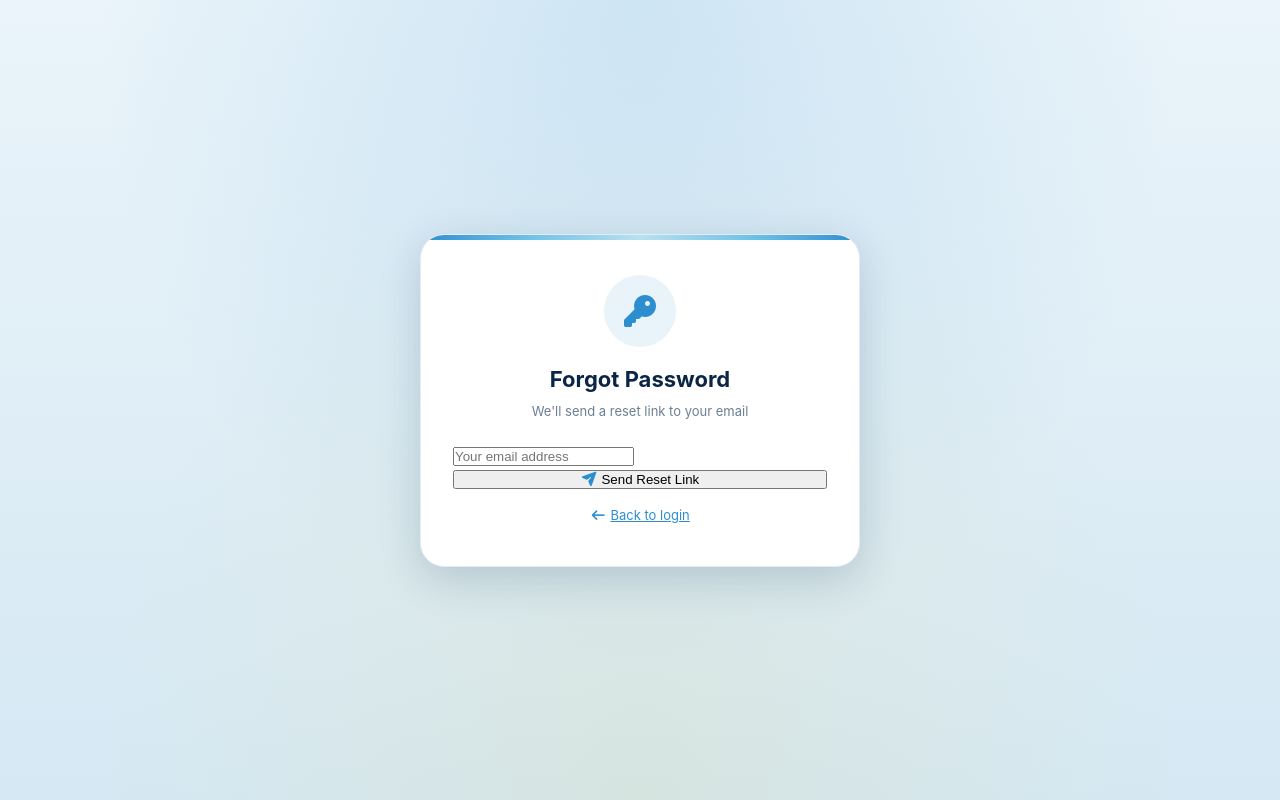
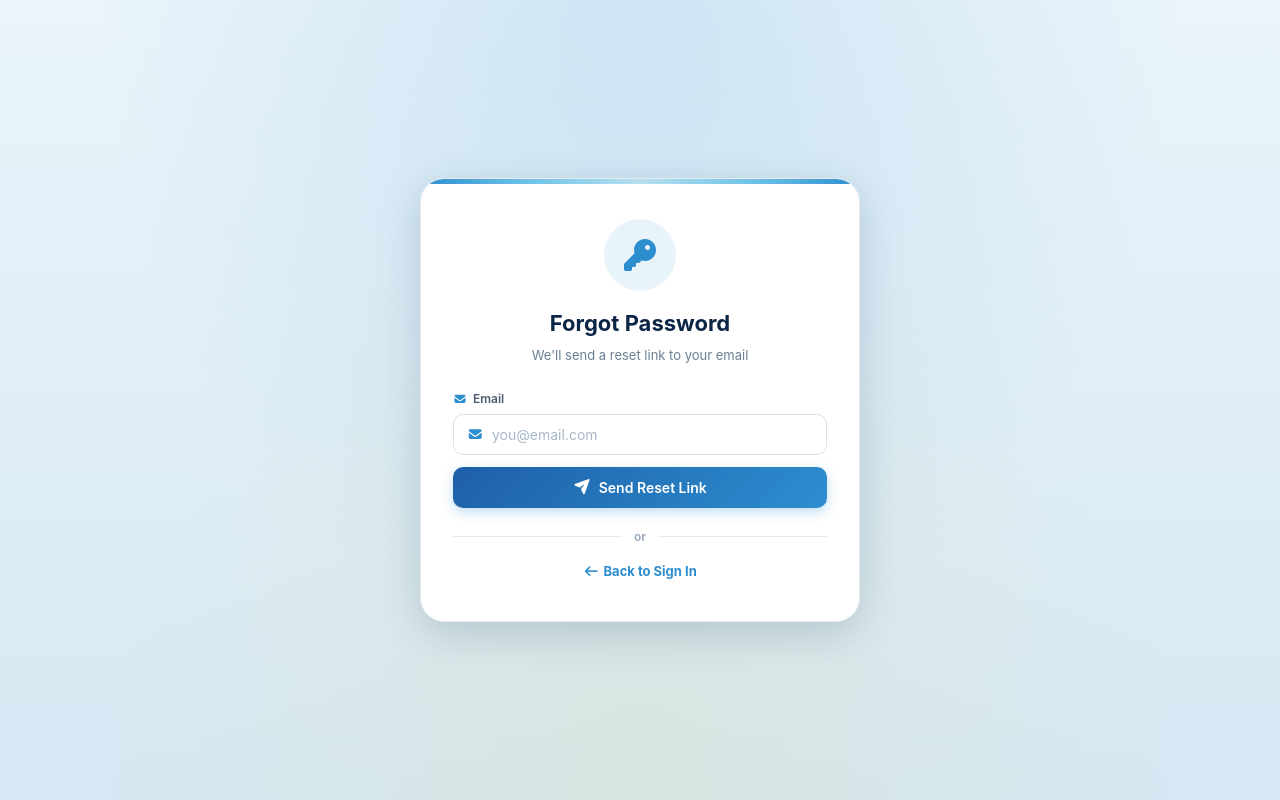
Before and after one commit to elesaldytarrayo-ai/Smart-Beach-Resort, a React (Vite) app in the folder sbr/: page /forgot in a window 1280 px wide. Built offline with nearby package versions, Linux system fonts and the light colour scheme; no server answers.

Commit message:
changes on forgotpassword file

```diff
--- a/sbr/src/app/ForgotPassword.jsx
+++ b/sbr/src/app/ForgotPassword.jsx
@@ -1,40 +1,32 @@
-/* ============================================================
-   src/app/ForgotPassword.jsx
-   Handles the password reset request flow.
-   Uses AppLayout with the navigation bar hidden for a focused UX.
-   ============================================================ */
-
 import { useState } from 'react';
 import { Link } from 'react-router-dom';
 import { supabase } from '../supabase.js';
 import AppLayout from './AppLayout.jsx';
 
-// ForgotPassword Component
-// Renders a form where users can enter their email to receive a password reset link.
 export default function ForgotPassword() {
   const [email, setEmail] = useState('');
   const [message, setMessage] = useState('');
   const [error, setError] = useState('');
   const [loading, setLoading] = useState(false);
 
-  // Handles the form submission to request a password reset link.
   async function handleReset(e) {
     e.preventDefault();
 
-    // Reset previous states
     setError('');
     setMessage('');
     setLoading(true);
 
     try {
-      const { error: resetError } = await supabase.auth.resetPasswordForEmail(email.trim(), {
-        redirectTo: `${window.location.origin}/login`
-      });
+      const { error: resetError } = await supabase.auth.resetPasswordForEmail(
+        email.trim(),
+        {
+          redirectTo: `${window.location.origin}/reset-password`
+        }
+      );
 
       if (resetError) {
         setError(resetError.message);
       } else {
-        // Security Best Practice: Use a generic message to prevent email enumeration attacks
         setMessage('If that email exists, a reset link was sent.');
       }
     } catch (err) {
@@ -50,55 +42,59 @@ export default function ForgotPassword() {
       <div className="auth-wrap">
         <div className="auth-card">
 
-          {/* Header Icon & Text */}
+          {/* Header */}
           <div className="auth-icon">
             <i className="fa-solid fa-key"></i>
           </div>
           <h2>Forgot Password</h2>
           <p className="subtitle">We'll send a reset link to your email</p>
 
-          {/* Reset Form */}
+          {/* Form */}
           <form onSubmit={handleReset}>
+            <div className="admin-field">
+              <label htmlFor="forgot-email">
+                <i className="fa-solid fa-envelope"></i> Email
+              </label>
+              <div className="admin-input-wrap">
+                <i className="fa-solid fa-envelope"></i>
                 <input
-              className="neu-input"
+                  id="forgot-email"
+                  className="admin-input"
                   type="email"
-              placeholder="Your email address"
+                  placeholder="you@email.com"
                   value={email}
                   onChange={(e) => setEmail(e.target.value)}
                   required
-              aria-label="Email address"
+                  autoComplete="email"
                 />
+              </div>
+            </div>
 
-            {/* Feedback Messages */}
-            {error && (
-              <p className="error-text" aria-live="polite">
-                <i className="fa-solid fa-circle-exclamation mr-1"></i>
-                {error}
-              </p>
-            )}
-            {message && (
-              <p className="success-text" aria-live="polite">
-                <i className="fa-solid fa-circle-check mr-1"></i>
-                {message}
-              </p>
-            )}
+            {/* Feedback */}
+            {error && <p className="admin-error">{error}</p>}
+            {message && <p className="admin-success">{message}</p>}
 
-            {/* Submit Button */}
+            {/* Submit */}
             <button
               type="submit"
-              className="neu-button primary btn-full-width"
+              className="app-btn app-btn-primary"
               disabled={loading}
+              style={{ width: '100%', padding: '12px 20px', fontSize: 14, marginTop: 8 }}
             >
-              <i className={`fa-solid ${loading ? 'fa-spinner fa-spin' : 'fa-paper-plane'} mr-1`}></i>
+              <i className={`fa-solid ${loading ? 'fa-spinner fa-spin' : 'fa-paper-plane'}`}></i>
               {loading ? 'Sending…' : 'Send Reset Link'}
             </button>
           </form>
 
-          {/* Back to Login Link */}
-          <p className="muted mt-3 text-center">
-            <Link to="/login">
+          {/* Back to Login */}
+          <div className="auth-divider">
+            <span>or</span>
+          </div>
+
+          <p className="auth-alt">
+            <Link to="/login" className="auth-link">
               <i className="fa-solid fa-arrow-left mr-1"></i>
-              Back to login
+              Back to Sign In
             </Link>
           </p>
 
```
Lines whose indentation alone changed are shown as unchanged.
